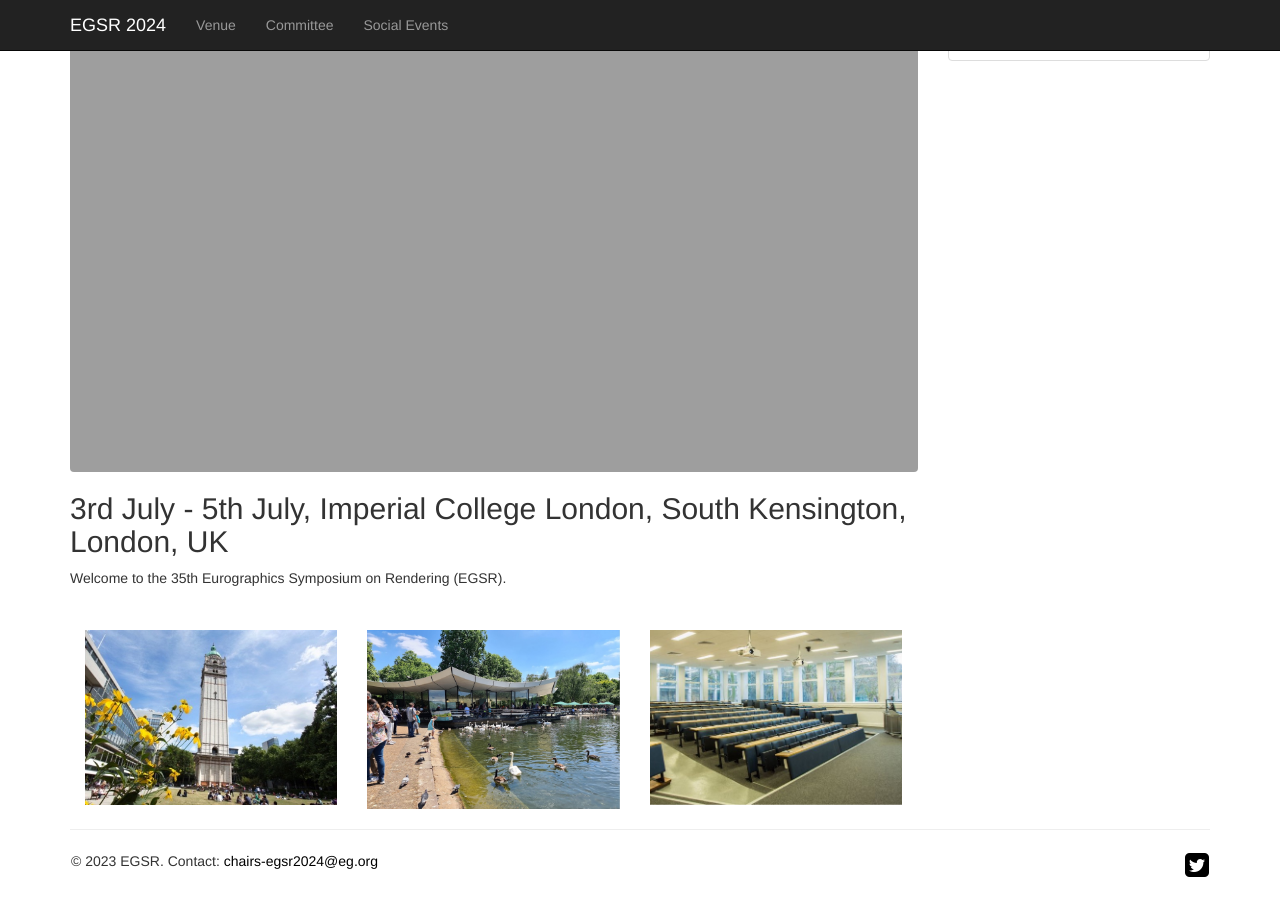
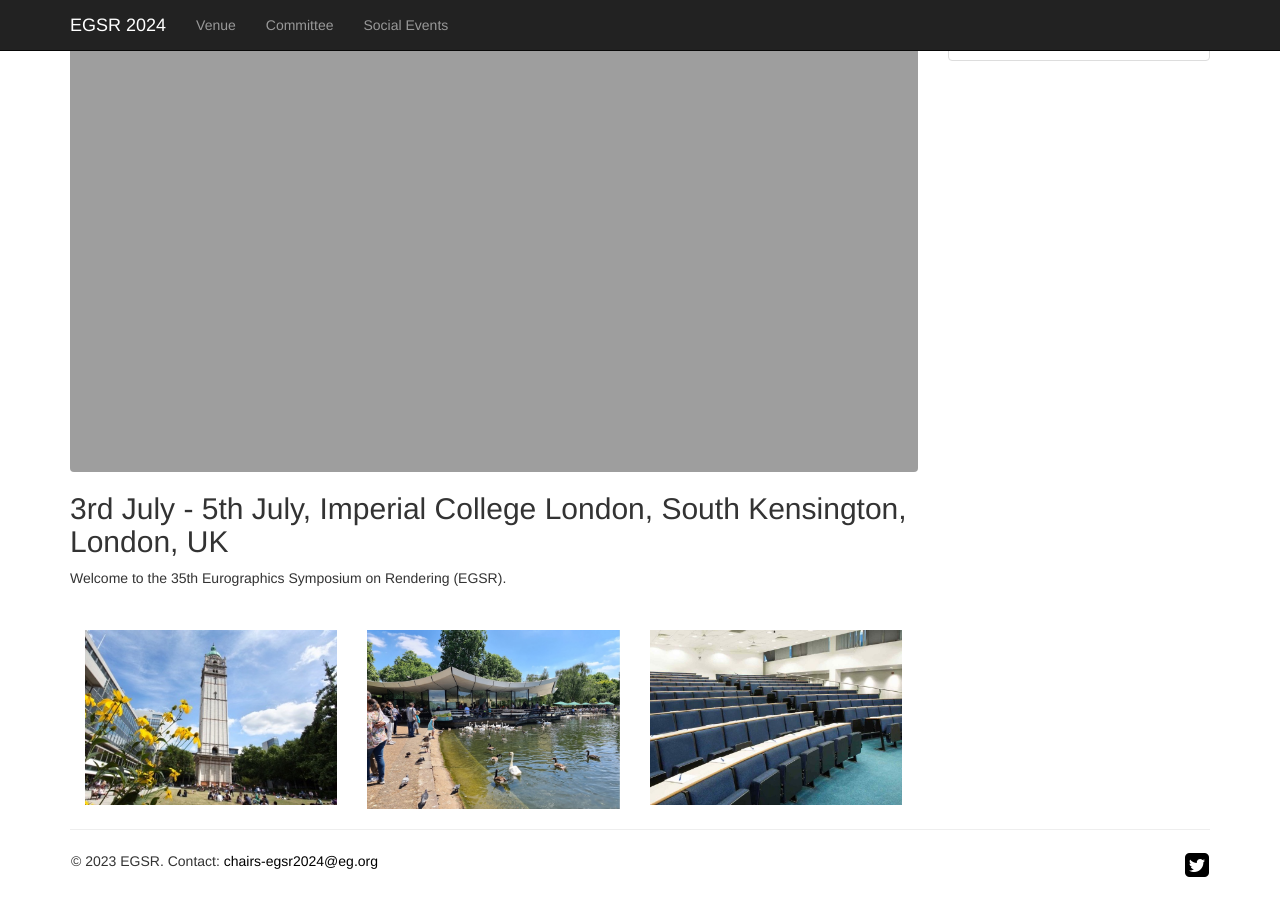
Before and after one commit to emilienogue/egsr2024.github.io, a Jekyll site: the page built from 2024/index.md, in a window 1280 px wide and 900 px high, scrolled down 668 px. Built offline with Jekyll 4.4.1, drawn with Linux system fonts in a browser that asks for light colours; comment, search, counter and statistics services are not loaded.

Commit message:
Changed Skempton to Huxley

```diff
--- a/2024/index.md
+++ b/2024/index.md
@@ -14,5 +14,5 @@ Welcome to the 35th Eurographics Symposium on Rendering (EGSR).
 <figure class="top3" >
     <img class="col-xs-12 col-sm-4" src="{{site.url}}/img/2024/egsr/queenstower.jpg" alt="Queenstower">
     <img class="col-xs-12 col-sm-4" src="{{site.url}}/img/2024/egsr/hydepark.jpg" alt="Hydepark">
-    <img class="col-xs-12 col-sm-4" src="{{site.url}}/img/2024/egsr/skempton-auditorium.jpg" alt="Skempton">
+    <img class="col-xs-12 col-sm-4" src="{{site.url}}/img/2024/egsr/huxley.jpg" alt="HuxleyBuilding">
 </figure>
```
Also changed, not shown: img/2024/egsr/Huxley copy.jpg (added), img/2024/egsr/Huxley.jpg (added), 3 other files.
